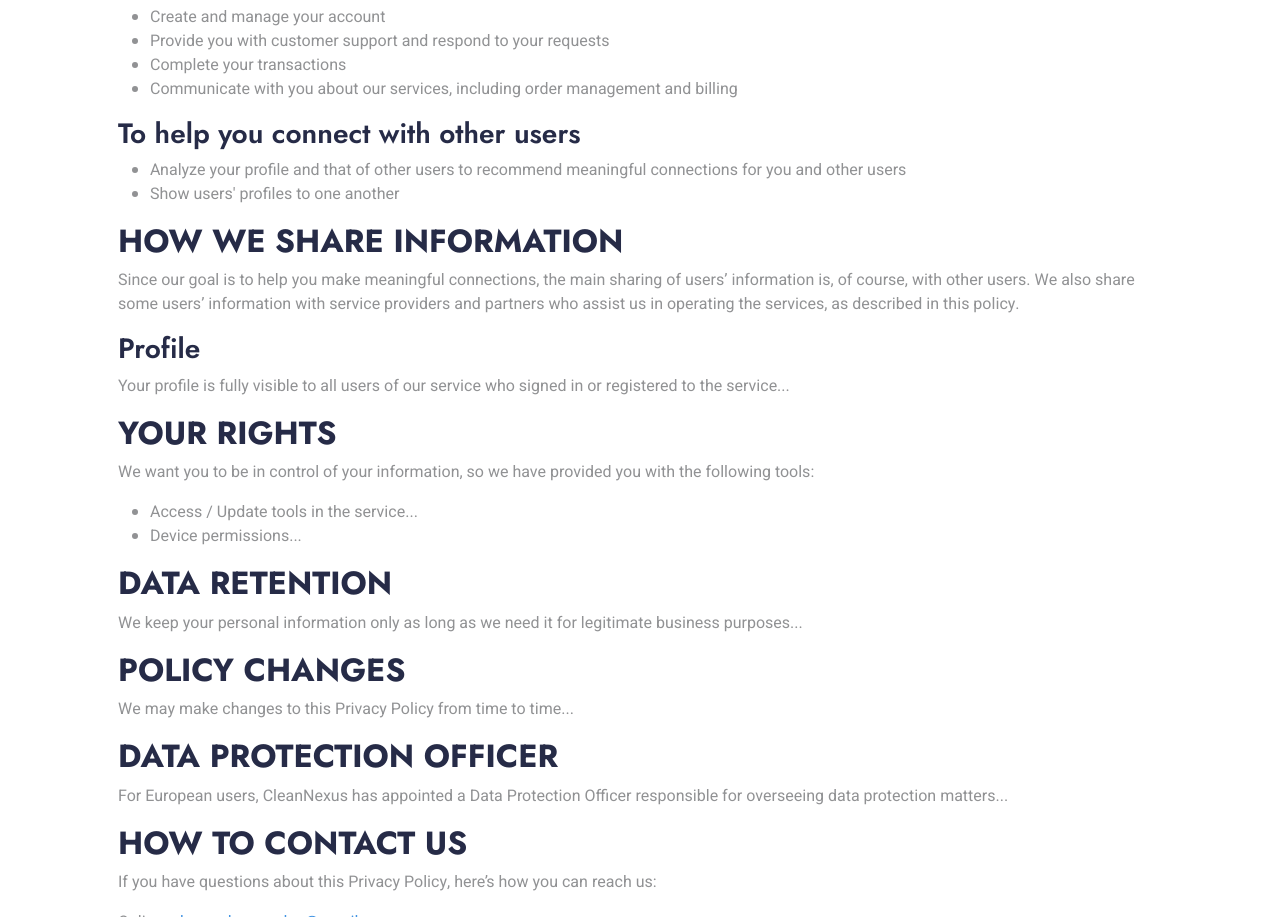
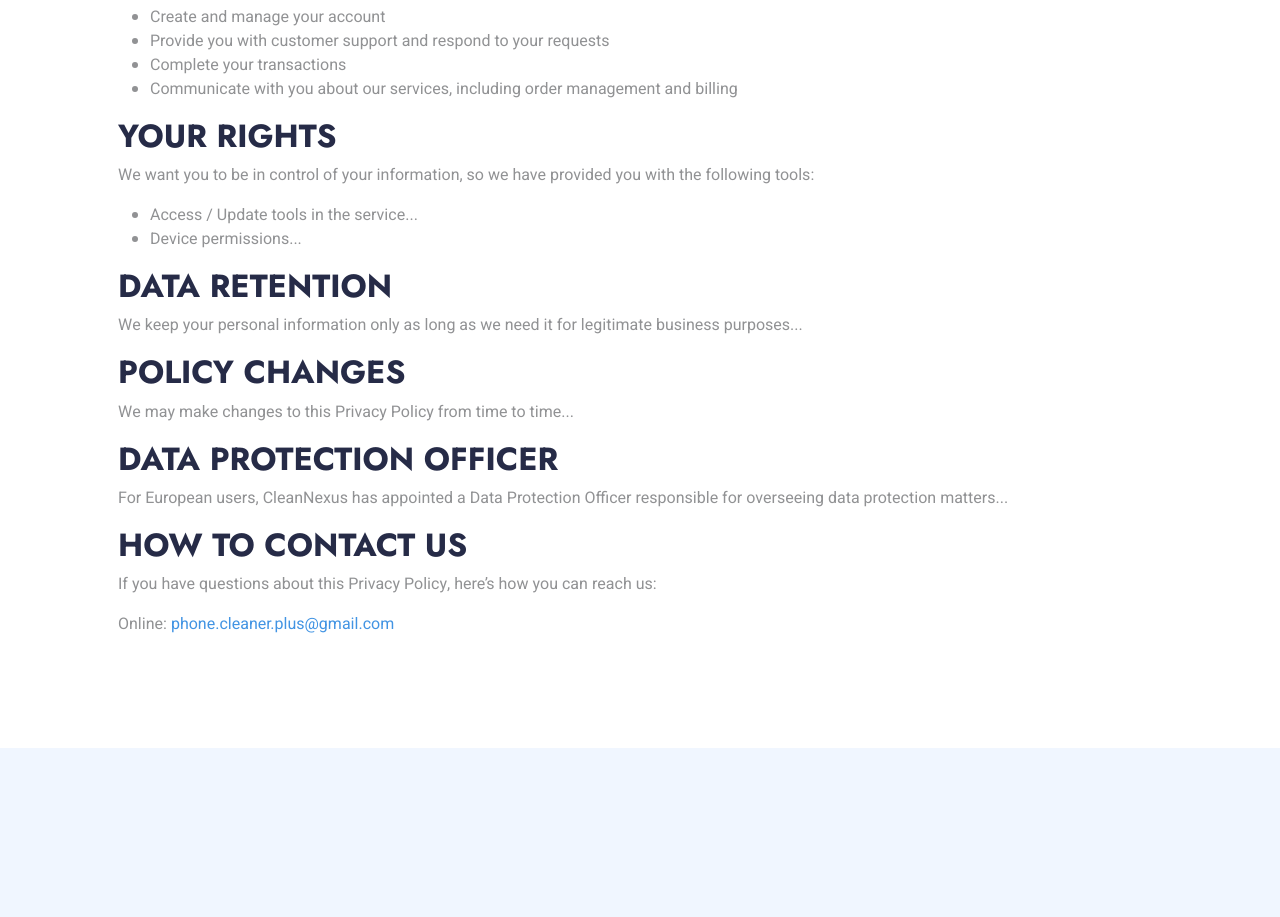
Before and after one commit to phonecleanerplus/phonecleanerplus.github.io, a plain HTML site: page privacy.html in a window 1280 px wide. Shown: the part 2405-3322 px from the top of the page. After the commit the page ends 3153 px from the top, so only its background shows below. Drawn offline with nearby package versions, Linux system fonts and the light colour scheme.

Commit message:
Update privacy.html

```diff
--- a/privacy.html
+++ b/privacy.html
@@ -94,16 +94,6 @@
                   <li>Complete your transactions</li>
                   <li>Communicate with you about our services, including order management and billing</li>
                </ul>
-               <h3>To help you connect with other users</h3>
-               <ul>
-                  <li>Analyze your profile and that of other users to recommend meaningful connections for you and other users</li>
-                  <li>Show users' profiles to one another</li>
-               </ul>
-               <h2>HOW WE SHARE INFORMATION</h2>
-               <p>Since our goal is to help you make meaningful connections, the main sharing of users’ information is, of course, with other users. We also share some users’ information with service providers and partners who assist us in operating the services, as described in this policy.</p>
-               <h3>Profile</h3>
-               <p>Your profile is fully visible to all users of our service who signed in or registered to the service...</p>
-               <!-- Add more details as needed -->
                <h2>YOUR RIGHTS</h2>
                <p>We want you to be in control of your information, so we have provided you with the following tools:</p>
                <ul>
```
